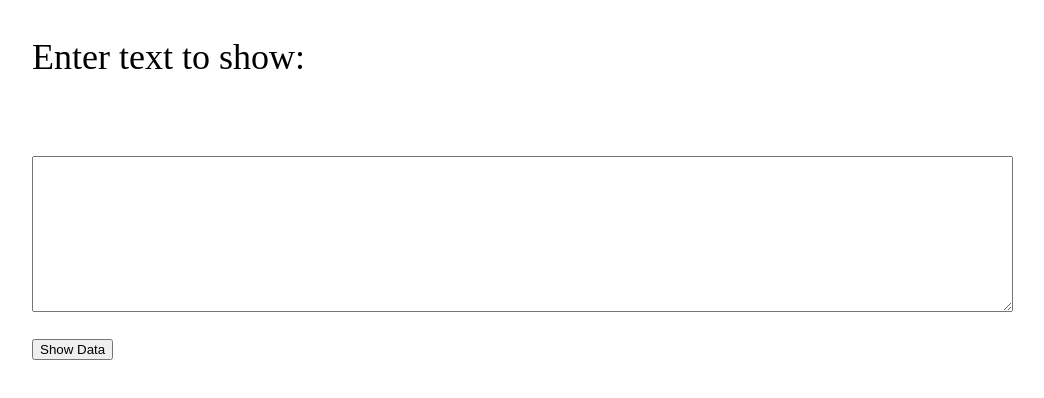
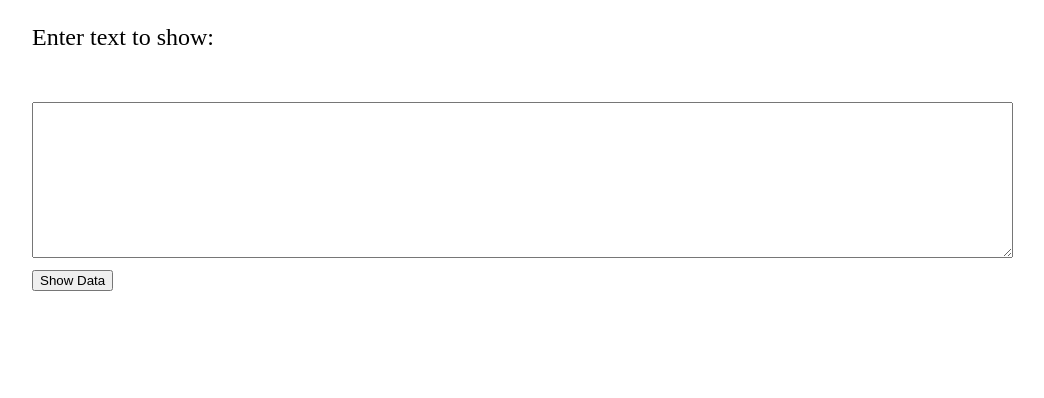
Before and after one commit to divadha/subtitles, a plain HTML site: page index.html in a window 1280 px wide. Shown: the whole page, without its empty margins (76-1120 px from the left). Drawn offline with Linux system fonts and the light colour scheme.

Commit message:
Update style.css

```diff
--- a/style.css
+++ b/style.css
@@ -1,4 +1,4 @@
 body {
   padding-left : 100px;
-  font-size : 36px;
+  font-size : 24px;
 }
```
